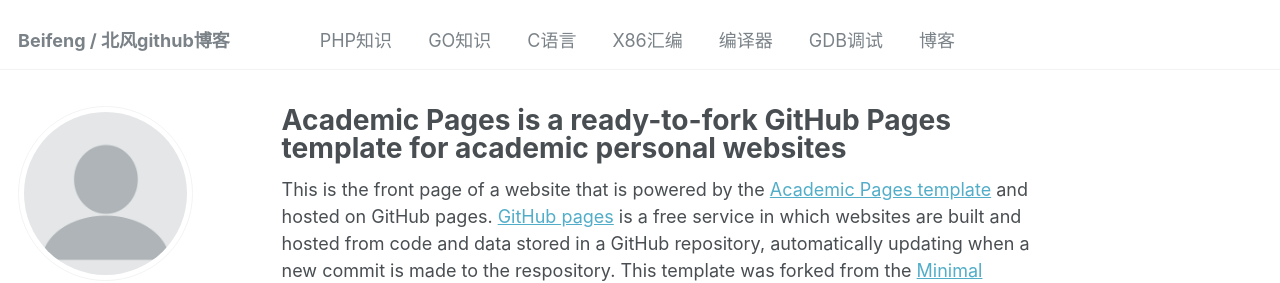
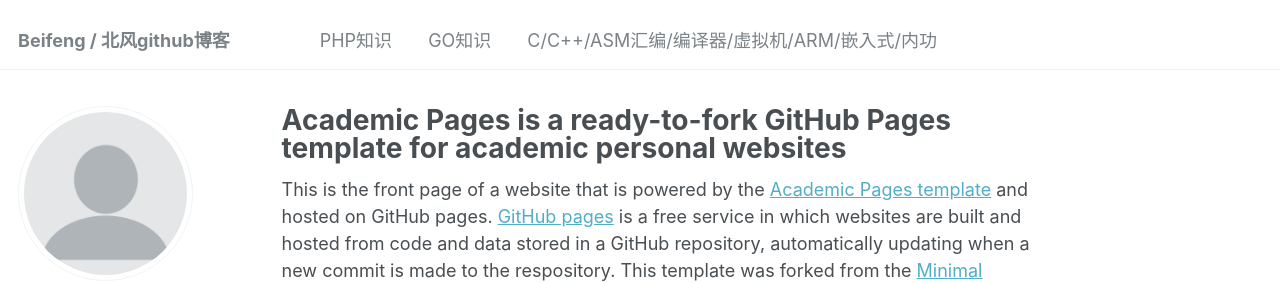
Before and after one commit to beifengisnil/beifengisnil.github.io, a Jekyll site: the page built from _pages/about.md, in a window 1280 px wide. Shown: the top 283 px of the page. Built offline with Jekyll 4.4.1, drawn with Linux system fonts in a browser that asks for light colours; some web fonts are replaced.

Commit message:
Update navigation.yml

```diff
--- a/_data/navigation.yml
+++ b/_data/navigation.yml
@@ -11,17 +11,5 @@ main:
   - title: "GO知识"
     url: /talks/
 
-  - title: "C语言"
+  - title: "C/C++/ASM汇编/编译器/虚拟机/ARM/嵌入式/内功"
     url: /teaching/
-
-  - title: "X86汇编"
-    url: /portfolio/
-
-  - title: "编译器"
-    url: /year-archive/
-
-  - title: "GDB调试"
-    url: /cv/
-
-  - title: "博客"
-    url: /markdown/
```
